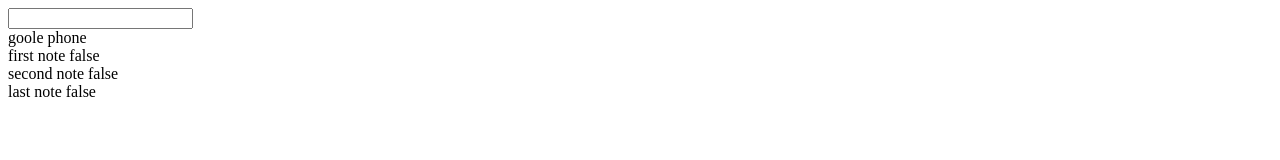
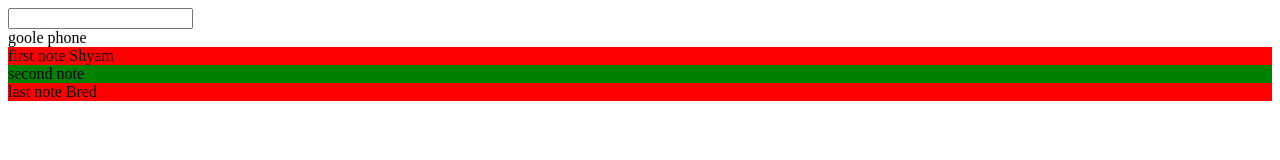
Before and after one commit to 1100137221/angularjs, a website: page index.html in a window 1280 px wide. Drawn offline with nearby package versions, Linux system fonts and the light colour scheme.

Commit message:
pratice driectives...(ng-show,ng-bind,ng-class,ng-repeat)

```diff
--- a/index.html
+++ b/index.html
@@ -3,13 +3,28 @@
 <!-- File: chapter2/angularjs-manual-bootstrap.html -->
 <!DOCTYPE html>
 <html ng-app="notesApp">
+<head>
+    <style>
+        .done{
+            background-color:green;
+        }
 
-<body ng-controller="MainCtrl as ctrl">
+        .pending{
+            background-color:red;
+        }
+    </style>
+</head>
+<body ng-controller="MainCtrl as ctrl"
+    >
     <input type="text" ng-model="query">
     <div>goole phone {{query}}</div>
-    <div ng-repeat="note in ctrl.notes | filter:query | orderBy:orderPop">
+    <div ng-repeat="note in ctrl.notes | filter:query "
+            ng-class="ctrl.getNoteClass(note.done)">
         <span>{{note.label}}</span>
-        <span ng-bind="note.done"></span>
+        <span class="assigne"
+            ng-show="note.assign"
+            ng-bind="note.assign">
+        </span>
     </div>
 
 <script
@@ -21,11 +36,17 @@
 
         var self = this;
         self.notes = [
-            {id:3,label:'first note',done:false},
-            {id:2,label:'second note',done:false},
-            {id:1,label:'last note',done:false},
+            {id:3,label:'first note',done:false,assign:"Shyam"},
+            {id:2,label:'second note',done:true},
+            {id:1,label:'last note',done:false,assign:"Bred"},
         ];
-        self.orderPop = "id";
+
+        self.getNoteClass = function(status){
+            return {
+                done:status,
+                pending:!status
+            }
+        }
     }]);
 </script>
 </body>
```
